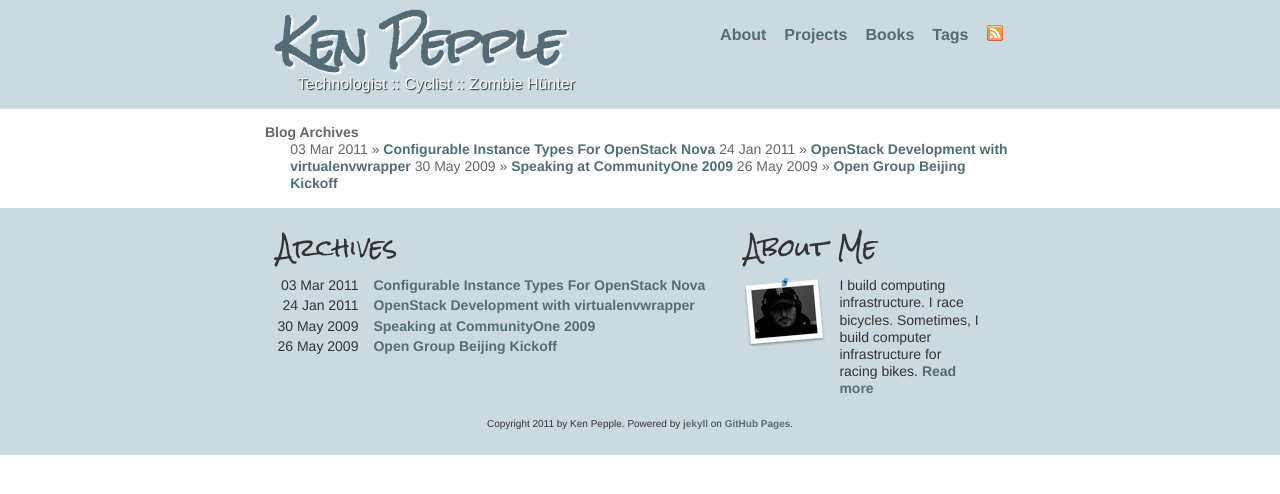
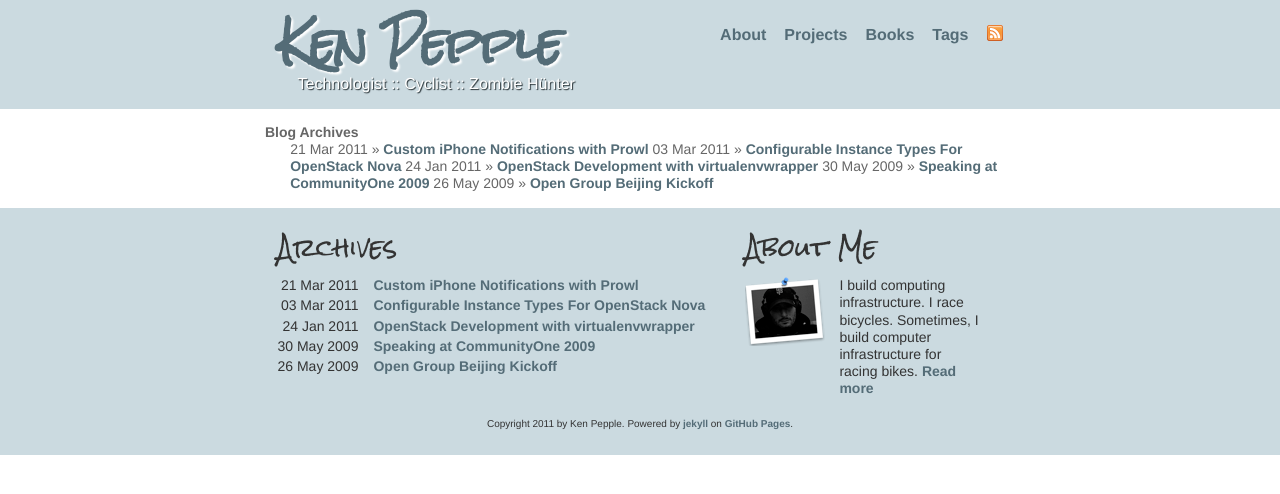
Before and after one commit to slashk/slashk.github.com, a Jekyll site: the page built from archives.html, in a window 1280 px wide. Shown: the top 494 px of the page. Built offline with Jekyll 4.4.1, drawn with Linux system fonts in a browser that asks for light colours; Markdown is read by kramdown in place of the engine named in the settings; some of the changed lines change nothing that is shown.

Commit message:
added custom iphone notifications with prowl post

```diff
--- /dev/null
+++ b/_posts/2011-03-21-custom-iphone-notifications-with-prowl.html
@@ -0,0 +1,81 @@
+---
+layout: post
+title: "Custom iPhone Notifications with Prowl"
+category: iphone
+---
+
+<img style="float: right;" src="images/prowl_empty.jpg"><p>On of my favorite iPhone feature is <a href="http://en.wikipedia.org/wiki/Apple_Push_Notification_Service" target="_blank">push notifications</a>. However, only a few applications use these well (ESPN ScoreCenter, AP mobile, Twitter, etc.) and I've always wished I could write my own without creating a full blown iPhone application. Enter a simple application called <a href="http://www.prowlapp.com/" target="_blank">Prowl</a>. Prowl is a <a href="http://growl.info/" target="_blank">Growl</a> client for iOS that pushes notifications to your iPhone, iPod touch or iPad with a simple API.</p>
+<p>To send yourself custom push notifications, you'll first need to buy <a href="http://itunes.apple.com/WebObjects/MZStore.woa/wa/viewSoftware?id=320876271" target="_blank">Prowl</a> for your iPhone (around USD$2.99). Once you've downloaded and installed it on your iPhone, you need to <a href="https://www.prowlapp.com/api_settings.php" target="_blank">generate an API key</a>. With that completed, you are all set to receive Prowl alerts.</p>
+<p>Some desktop/server apps work with it out of the box (a semi-full list is at <a href="http://www.prowlapp.com/apps.php" target="_blank">http://www.prowlapp.com/apps.php</a>). Others like <a href="http://en.znc.in/wiki/Prowl" target="_blank">znc</a>, <a href="http://flexget.com/wiki/Plugins/prowl" target="_blank">flexget</a> or <a href="http://reluctanthacker.rollett.org/content/setting-nagios3-send-prowl-notifications" target="_blank">Nagios</a> require a plugin. To create you own custom alert, you'll need to write some scripting code. I prefer using Python or Ruby for this, but <a href="http://www.prowlapp.com/api.php#libraries" target="_blank">there are plenty of libraries available for other languages</a>.</p>
+
+
+<h4>Prowl API</h4>
+<p>The <a href="http://www.prowlapp.com/api.php" target="_blank">Prowl API</a> is very simple:</p>
+<ul style="list-style-type: disc;"><li><span class="code-inline">add</span> (POST) which sends notifications to your iPhone</li>
+    <li><span class="code-inline">verify</span> (GET) which checks the validity of your API key</li></ul>
+<p>Just recently the API was updated to version 1.2 which added two new methods - <span class="code-inline">retrieve/token</span> (GET) and <span class="code-inline">retrieve/apikey</span> (GET) - which appeal mostly to website operators. They facilitate giving people your API key in a secure manner.</p>
+<p>While the API is very simple, and you could certainly use it from the command line with a tool like curl, most people will want to use a library for their favorite programming language. I use two of these libraries, Prowly for Ruby and ProwlPy for Python.</p>
+
+
+<h4>Prowly for Ruby</h4>
+<p>The <a href="http://raflabs.com/blogs/silence-is-foo/2010/06/30/prowly-a-ruby-api-wrapper-for-prowl-the-growl-client-for-the-iphone/" target="_blank">Prowly gem was written by Rafael Magana</a> to make the Prowl API a bit more Ruby-friendly. It is dead simple to use. First, install the gem:</p>
+{% highlight bash %}
+$ sudo gem install prowly
+{% endhighlight %}
+<p>Then create a simple script like the one below:</p>
+{% highlight ruby %}
+require 'prowly'
+
+# your api key from https://www.prowlapp.com/api_settings.php
+my_api_key = "1234567890123456789012345678901234567890"
+
+Prowly.notify do |n|
+    n.apikey = my_api_key
+    n.priority = Prowly::Notification::Priority::MODERATE
+    n.application = "Prowly"
+    n.event = "Notification"
+    n.description = "Your server is under attack!!!"
+    n.url = "http://www.myserver.com" # requires API 1.2 support
+end
+{% endhighlight %}
+<p>That is basically all there is to it. Of course, you'll want your script to actually do something (check a stock, parse a RSS feed, etc.), but sending the prowl is really that simple. Prowly also includes a command line script to send notifications without any scripting.</p>
+<p>Right now, the current gem has not been updated to use version 1.2 of the API. I've put in a <a href="https://github.com/rafmagana/prowly/pull/1" target="_blank">pull request to get my upgrades merged in</a> but in the meantime you can clone the updated one from my gtihub repository at  <A href="https://github.com/slashk/prowly" target="_blank">https://github.com/slashk/prowly</a>.</p>
+
+
+<h4>ProwlPy for Python</h4>
+<p>A corresponding Python library is called ProwlPy and was written by Jacob Burch and Olivier Hervieu. It is very similar to the Prowly. To use it, install the python library (which doesn't appear to be on PyPi):</p>
+{% highlight bash %}
+$ git clone https://github.com/jacobb/prowlpy.git
+... snip ...
+$ cd prowlpy
+$ python setup.py install
+{% endhighlight %}
+
+<p>Then just create a simple script like the ruby one above:</p>
+{% highlight python %}
+import prowlpy
+
+# your api key from https://www.prowlapp.com/api_settings.php
+my_api_key = '1234567890123456789012345678901234567890' # your api key
+p = prowlpy.Prowl(my_api_key)
+try:
+    p.add('ProwlPy',
+          'Notification',
+          'Your server is under attack',
+          1,
+          None,
+          "http://www.myserver.com")
+except Exception,msg:
+    print msg
+{% endhighlight %}
+
+<p>I also upgraded this library to version 1.2 of the API and my changes have already been merged into the main repository at <a href="https://github.com/jacobb/prowlpy">https://github.com/slashk/prowly</a>.</p>
+
+
+<h4>Creating Your Own Prowls Notifiers</h4>
+<img style="float: right;" src="images/prowl_alert.jpg"><p>Once you've grokked the basics of using the Prowl API, it's time to actually put it to use. To do that, you'll need to create your own script (with whatever logic you need), have it execute at common intervals (usually via <span class="code-inline">cron</span>) and then just wait for prowl notifications to roll in.</p>
+<p>To get you started, I've created a repository of scripts that I use over at <a href="https://github.com/slashk/prowl-scripts" target="_blank">https://github.com/slashk/prowl-scripts</a>. There you'll see a few scripts to notify you of:</p>
+<ul style="list-style-type: disc;"><li><a href="https://www.transmissionbt.com/" target="_blank">transmission bit torrent</a> download completions</li>
+    <li>daily and monthly Google AdSense balances</li>
+    <li><a href="http://www.woot.com/" target="_blank">woot!</a> deals</li></ul>
+<p>I'll be adding more as I clean up my other scripts (weather, stock prices, steep and cheap, etc).</p>
--- a/tags.html
+++ b/tags.html
@@ -12,7 +12,7 @@ title: Tags
         </li>
 </ul>    <h4 class="tags">iphone</h4>
 <ul class="posts">        <li>
-          <a href="/iphone/2011/03/21/prowl-scripting/">Send iPhone Notifications with Prowl</a> (21 Mar 2011)
+          <a href="/iphone/2011/03/21/custom-iphone-notifications-with-prowl/">Custom iPhone Notifications with Prowl</a> (21 Mar 2011)
         </li>
 </ul>    <h4 class="tags">openstack</h4>
 <ul class="posts">        <li>
```
Also changed, not shown: images/prowl_alert.jpg (added), images/prowl_empty.jpg (added).
